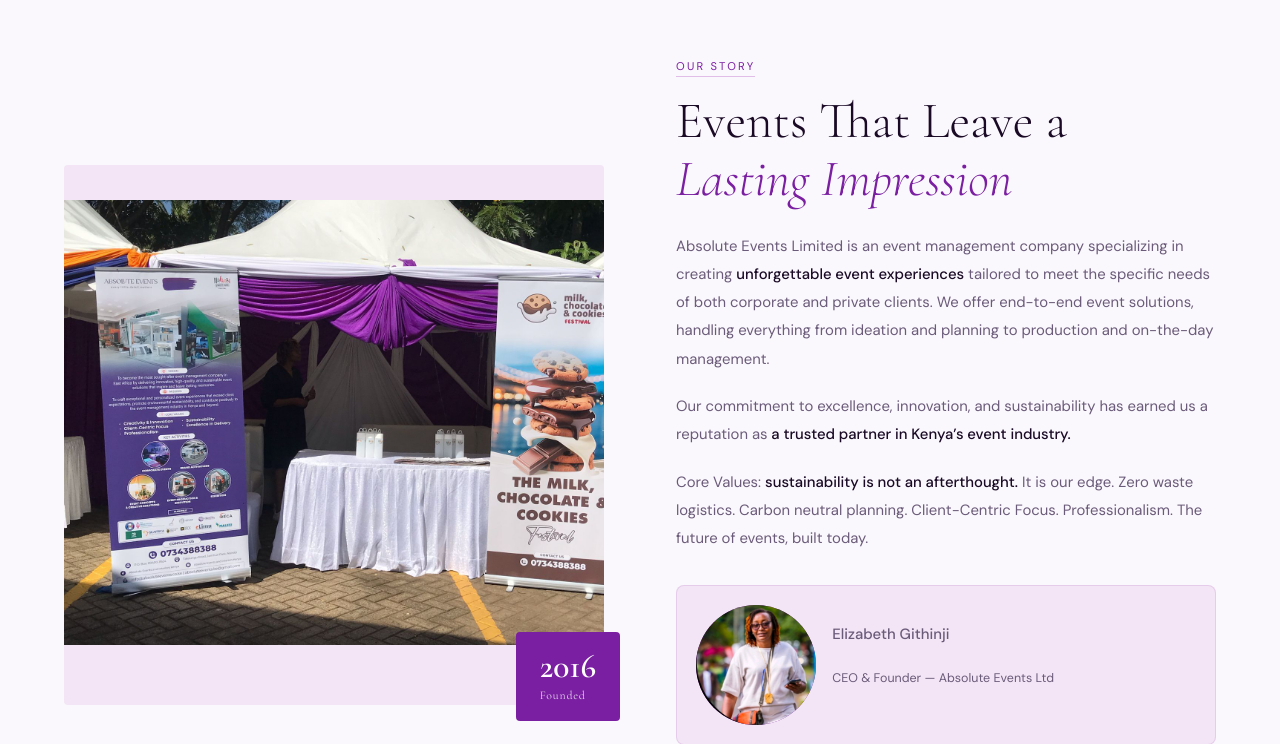
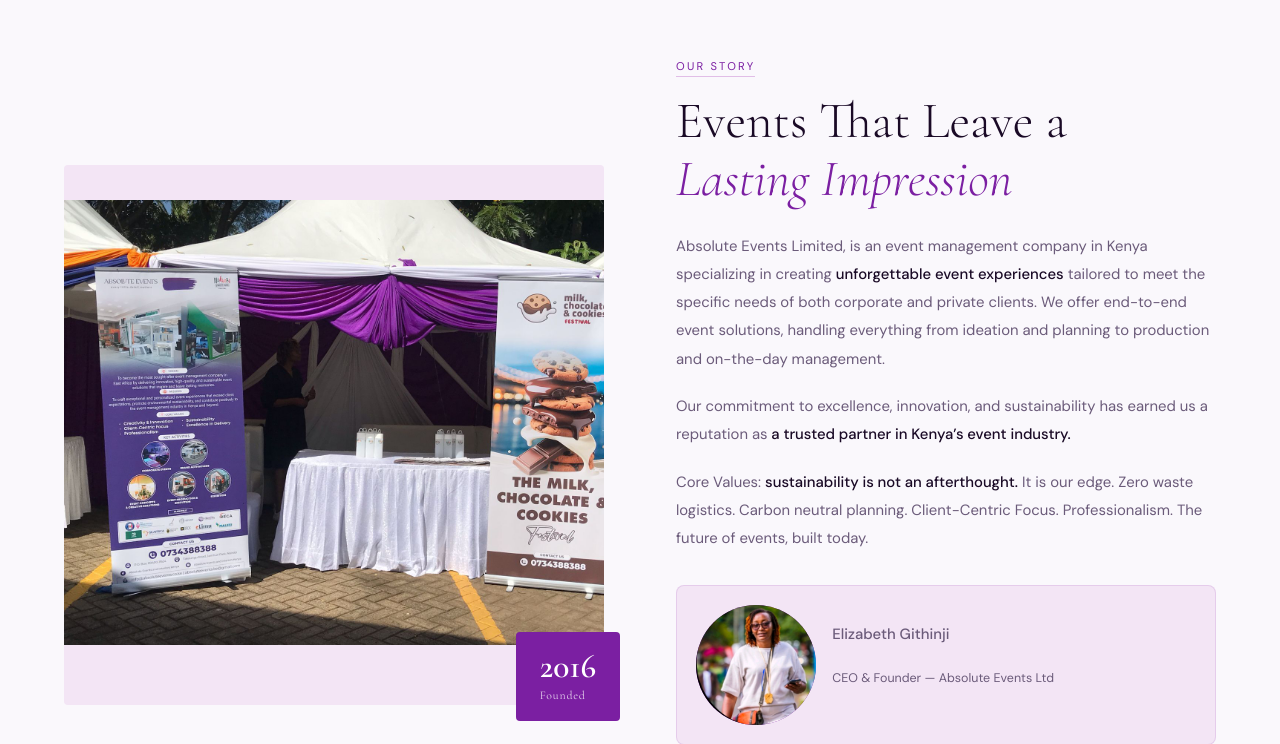
Before and after one commit to myles-mikido/absoluteevents, a Django app: page / in a window 1280 px wide. Shown: the part 885-1629 px from the top of the page. Run offline with Django 5.2, Linux system fonts and the light colour scheme.

Commit message:
update OUR STORY

```diff
--- a/templates/index.html
+++ b/templates/index.html
@@ -516,7 +516,7 @@ footer{background:var(--purple-deep);color:var(--white);padding:4rem 5vw 2rem;}
       <div class="about-text reveal" style="transition-delay:0.15s">
         <div class="section-tag">Our Story</div>
         <h2 class="section-title" style="margin-bottom:1.4rem">Events That Leave a<br><em>Lasting Impression</em></h2>
-        <p>Absolute Events Limited is an event management company specializing in creating <strong>unforgettable event experiences</strong> tailored to meet the specific needs of both corporate and private clients. We offer end-to-end event solutions,
+        <p>Absolute Events Limited, is an event management company in Kenya specializing in creating <strong>unforgettable event experiences</strong> tailored to meet the specific needs of both corporate and private clients. We offer end-to-end event solutions,
             handling everything from ideation and planning to production and on-the-day management.</p>
         <p>Our commitment to excellence, innovation, and sustainability has earned us a reputation as<strong> a trusted partner in Kenya’s event industry. </strong></p>
         <p>Core Values: <strong>sustainability is not an afterthought.</strong> It is our edge. Zero waste logistics. Carbon neutral planning. Client-Centric Focus. Professionalism. The future of events, built today.</p>
```
